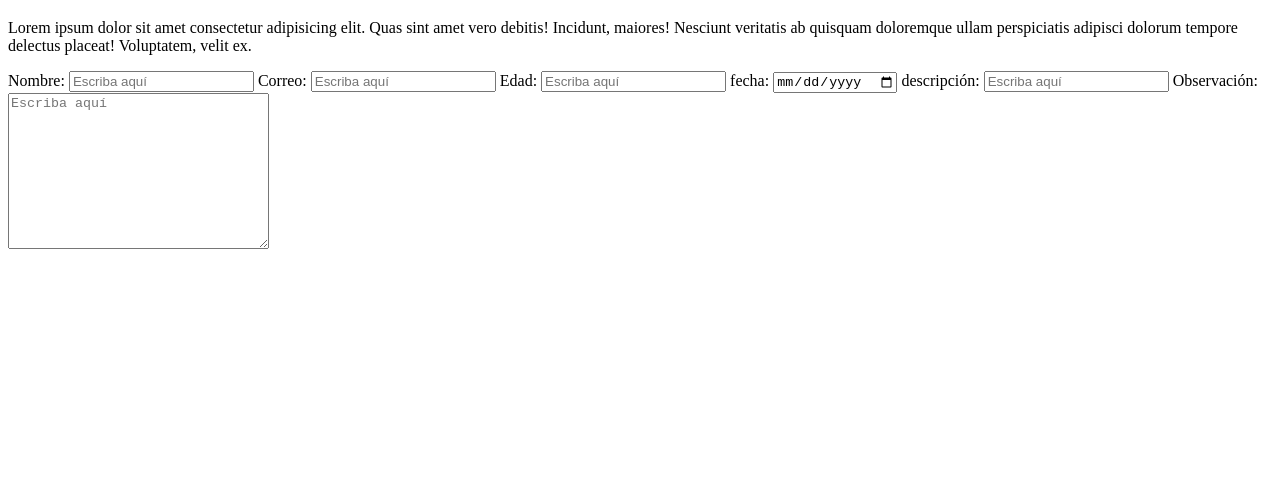
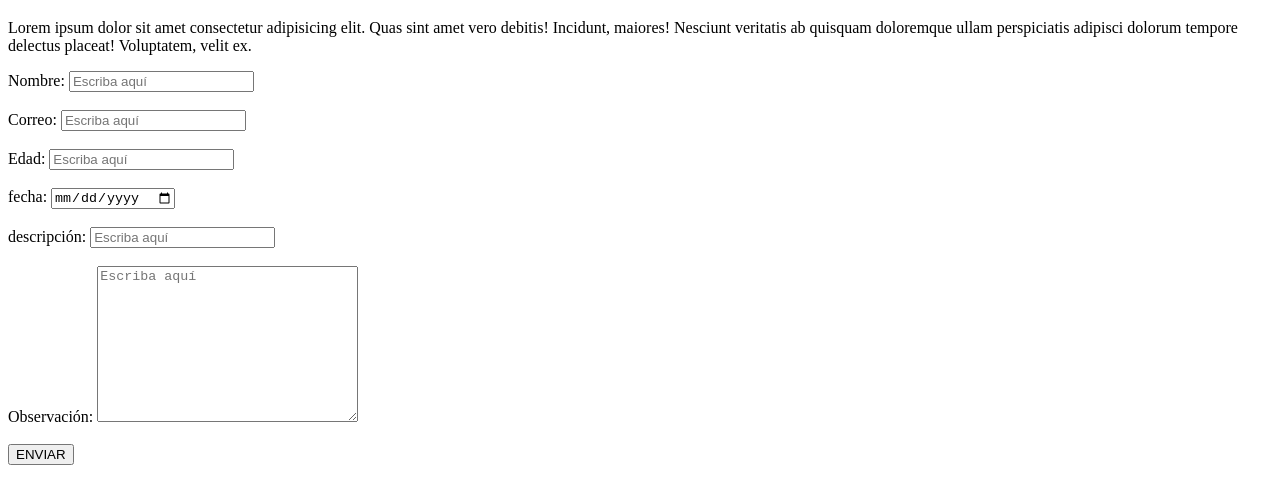
Before and after one commit to Valerieee01/2824003, a plain HTML site: page Contacto.html in a window 1280 px wide. Shown: the part 149-652 px from the top of the page. Drawn offline with Linux system fonts and the light colour scheme.

Commit message:
FinalSinValidar

```diff
--- a/Contacto.html
+++ b/Contacto.html
@@ -19,16 +19,23 @@
    <form action="" method="get" >
     <label for="nombre">Nombre: </label>
     <input type="text" name="nombre" id="nombre" placeholder="Escriba aquí">
+    <br><br>
     <label for="correo">Correo: </label>
     <input type="email" name="correo" id="correo" placeholder="Escriba aquí">
+    <br><br>
     <label for="Edad">Edad: </label>
     <input type="number" name="Edad" id="Edad" placeholder="Escriba aquí">
+    <br><br>
     <label for="fecha">fecha: </label>
     <input type="date" name="fecha" id="fecha" placeholder="Escriba aquí">
+    <br><br>
     <label for="descripción">descripción: </label>
     <input type="text" name="descripción" id="descripción" placeholder="Escriba aquí">
+    <br><br>
     <label for="observacion">Observación: </label>
     <textarea name="observacion" id="observacion" cols="30" rows="10" placeholder="Escriba aquí"></textarea>
+    <br><br>
+    <input type="submit" value="ENVIAR">
 
 </body>
 </html>
```
